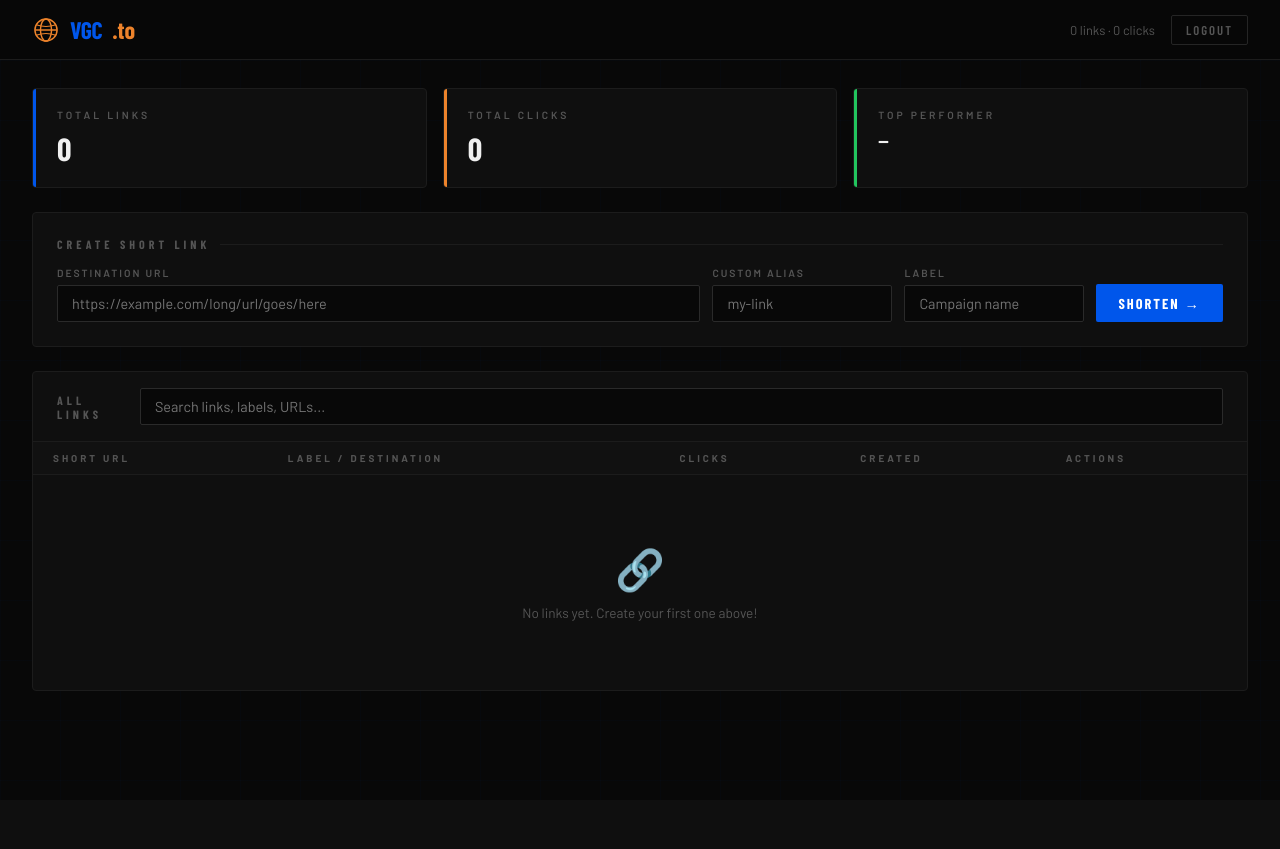
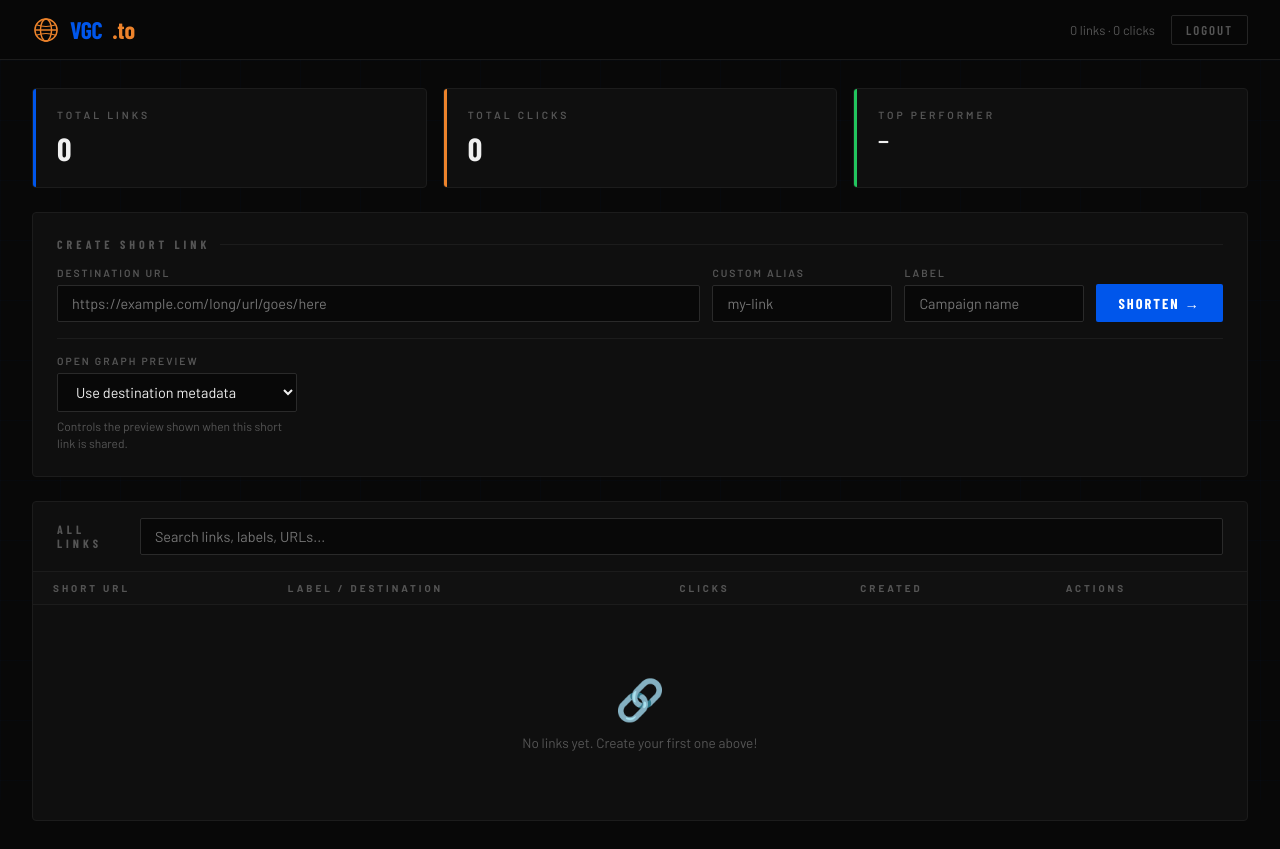
Before and after one commit to VanceGC/vgc-url-shortener, a Flask app: page / in a window 1280 px wide. Before the commit the page ends 691 px from the top, so only its background shows below. Run offline with Flask 3, Linux system fonts and the light colour scheme; the visitor is signed in with stand-in values (Sample User, id 1); data that the repository does not hold is empty; some web fonts are replaced.

Commit message:
Add per-link Open Graph previews

```diff
--- a/app/app.py
+++ b/app/app.py
@@ -1,6 +1,8 @@
 from flask import Flask, request, jsonify, redirect, session, url_for, render_template
 from flask_sqlalchemy import SQLAlchemy
 from flask_cors import CORS
+from sqlalchemy import inspect, text
+from sqlalchemy.exc import OperationalError
 from functools import wraps
 from datetime import timedelta, datetime
 import os
@@ -11,6 +13,8 @@ import qrcode
 import qrcode.image.svg
 import io
 import base64
+
+from og_metadata import fetch_open_graph, is_preview_crawler, validate_http_url
 
 app = Flask(__name__)
 CORS(app)
@@ -24,7 +28,10 @@ DB_PASS = os.environ.get('DB_PASS', 'vgctopass')
 DB_HOST = os.environ.get('DB_HOST', 'db')
 DB_NAME = os.environ.get('DB_NAME', 'vgcto')
 
-app.config['SQLALCHEMY_DATABASE_URI'] = f'mysql+pymysql://{DB_USER}:{DB_PASS}@{DB_HOST}/{DB_NAME}'
+app.config['SQLALCHEMY_DATABASE_URI'] = os.environ.get(
+    'DATABASE_URL',
+    f'mysql+pymysql://{DB_USER}:{DB_PASS}@{DB_HOST}/{DB_NAME}'
+)
 app.config['SQLALCHEMY_TRACK_MODIFICATIONS'] = False
 
 db = SQLAlchemy(app)
@@ -44,6 +51,51 @@ class URLMap(db.Model):
     click_count = db.Column(db.Integer, default=0)
     last_clicked = db.Column(db.DateTime, nullable=True)
     label = db.Column(db.String(255), nullable=True)
+    og_mode = db.Column(db.String(20), nullable=False, default='destination')
+    og_title = db.Column(db.String(255), nullable=True)
+    og_description = db.Column(db.String(1000), nullable=True)
+    og_image = db.Column(db.String(2048), nullable=True)
+
+
+def normalize_og_mode(value):
+    return value if value in {'destination', 'custom'} else 'destination'
+
+
+def clean_text(value, limit):
+    return value.strip()[:limit] if isinstance(value, str) else ''
+
+
+def clean_optional_url(value):
+    value = clean_text(value, 2048)
+    return validate_http_url(value) if value else ''
+
+
+def refresh_destination_metadata(link):
+    try:
+        metadata = fetch_open_graph(link.original_url)
+    except Exception as exc:
+        app.logger.warning("Could not fetch Open Graph metadata for %s: %s", link.original_url, exc)
+        metadata = {'title': '', 'description': '', 'image': ''}
+
+    link.og_title = metadata['title'][:255] or None
+    link.og_description = metadata['description'][:1000] or None
+    link.og_image = metadata['image'][:2048] or None
+
+
+def serialize_link(link):
+    return {
+        'id': link.id,
+        'short': link.short,
+        'original_url': link.original_url,
+        'label': link.label or '',
+        'click_count': link.click_count,
+        'created_at': link.created_at.isoformat() if link.created_at else None,
+        'last_clicked': link.last_clicked.isoformat() if link.last_clicked else None,
+        'og_mode': link.og_mode or 'destination',
+        'og_title': link.og_title or '',
+        'og_description': link.og_description or '',
+        'og_image': link.og_image or ''
+    }
 
 def login_required(f):
     @wraps(f)
@@ -86,6 +138,22 @@ def redirect_short_url(shortcode):
         return "Not found", 404
     entry = URLMap.query.filter_by(short=shortcode).first()
     if entry:
+        if is_preview_crawler(request.headers.get('User-Agent')):
+            if (entry.og_mode or 'destination') == 'destination' and not any([
+                entry.og_title, entry.og_description, entry.og_image
+            ]):
+                refresh_destination_metadata(entry)
+                db.session.commit()
+
+            return render_template(
+                'redirect.html',
+                destination=entry.original_url,
+                short_url=request.url,
+                title=entry.og_title or entry.label or entry.original_url,
+                description=entry.og_description or '',
+                image=entry.og_image or ''
+            )
+
         entry.click_count += 1
         entry.last_clicked = datetime.utcnow()
         db.session.commit()
@@ -95,13 +163,19 @@ def redirect_short_url(shortcode):
 @app.route('/api/shorten', methods=['POST'])
 @login_required
 def shorten():
-    data = request.get_json()
+    data = request.get_json(silent=True) or {}
     original_url = data.get('url')
     custom_alias = data.get('custom_alias')
     label = data.get('label', '')
+    og_mode = normalize_og_mode(data.get('og_mode'))
 
     if not original_url:
         return jsonify({'error': 'URL is required'}), 400
+
+    try:
+        original_url = validate_http_url(original_url)
+    except ValueError as exc:
+        return jsonify({'error': str(exc)}), 400
 
     if custom_alias:
         if URLMap.query.filter_by(short=custom_alias).first():
@@ -112,7 +186,23 @@ def shorten():
         while URLMap.query.filter_by(short=short).first():
             short = ''.join(random.choices(string.ascii_letters + string.digits, k=6))
 
-    new_entry = URLMap(original_url=original_url, short=short, label=label)
+    new_entry = URLMap(
+        original_url=original_url,
+        short=short,
+        label=label,
+        og_mode=og_mode
+    )
+    if og_mode == 'custom':
+        try:
+            og_image = clean_optional_url(data.get('og_image'))
+        except ValueError as exc:
+            return jsonify({'error': f'Preview image: {exc}'}), 400
+        new_entry.og_title = clean_text(data.get('og_title'), 255) or None
+        new_entry.og_description = clean_text(data.get('og_description'), 1000) or None
+        new_entry.og_image = og_image or None
+    else:
+        refresh_destination_metadata(new_entry)
+
     db.session.add(new_entry)
     db.session.commit()
 
@@ -122,23 +212,12 @@ def shorten():
 @login_required
 def list_links():
     links = URLMap.query.order_by(URLMap.created_at.desc()).all()
-    return jsonify([
-        {
-            'id': link.id,
-            'short': link.short,
-            'original_url': link.original_url,
-            'label': link.label or '',
-            'click_count': link.click_count,
-            'created_at': link.created_at.isoformat() if link.created_at else None,
-            'last_clicked': link.last_clicked.isoformat() if link.last_clicked else None
-        }
-        for link in links
-    ])
+    return jsonify([serialize_link(link) for link in links])
 
 @app.route('/api/edit/<string:shortcode>', methods=['PUT'])
 @login_required
 def edit_link(shortcode):
-    data = request.get_json()
+    data = request.get_json(silent=True) or {}
     new_url = data.get('new_url')
     new_label = data.get('label')
 
@@ -146,10 +225,28 @@ def edit_link(shortcode):
     if not link:
         return jsonify({'error': 'Shortcode not found'}), 404
 
+    og_mode = normalize_og_mode(data.get('og_mode', link.og_mode))
+
     if new_url:
-        link.original_url = new_url
+        try:
+            link.original_url = validate_http_url(new_url)
+        except ValueError as exc:
+            return jsonify({'error': str(exc)}), 400
     if new_label is not None:
         link.label = new_label
+
+    link.og_mode = og_mode
+    if og_mode == 'custom':
+        try:
+            og_image = clean_optional_url(data.get('og_image'))
+        except ValueError as exc:
+            return jsonify({'error': f'Preview image: {exc}'}), 400
+        link.og_title = clean_text(data.get('og_title'), 255) or None
+        link.og_description = clean_text(data.get('og_description'), 1000) or None
+        link.og_image = og_image or None
+    else:
+        refresh_destination_metadata(link)
+
     db.session.commit()
 
     return jsonify({'message': 'Link updated successfully'})
@@ -199,8 +296,29 @@ def get_stats():
         ]
     })
 
+def ensure_open_graph_columns():
+    columns = {column['name'] for column in inspect(db.engine).get_columns('url_map')}
+    additions = {
+        'og_mode': "VARCHAR(20) NOT NULL DEFAULT 'destination'",
+        'og_title': 'VARCHAR(255) NULL',
+        'og_description': 'VARCHAR(1000) NULL',
+        'og_image': 'VARCHAR(2048) NULL'
+    }
+    for name, definition in additions.items():
+        if name not in columns:
+            try:
+                db.session.execute(text(f'ALTER TABLE url_map ADD COLUMN {name} {definition}'))
+                db.session.commit()
+            except OperationalError as exc:
+                db.session.rollback()
+                error_code = exc.orig.args[0] if getattr(exc.orig, 'args', None) else None
+                if error_code != 1060:
+                    raise
+
+
 with app.app_context():
     db.create_all()
+    ensure_open_graph_columns()
 
 if __name__ == "__main__":
     app.run(host='0.0.0.0', port=5000, debug=False)
--- a/app/requirements.txt
+++ b/app/requirements.txt
@@ -5,3 +5,4 @@ pymysql==1.1.1
 qrcode[pil]==7.4.2
 gunicorn==22.0.0
 cryptography==42.0.8
+requests==2.32.5
--- a/app/templates/index.html
+++ b/app/templates/index.html
@@ -136,16 +136,40 @@
     letter-spacing: 2px; text-transform: uppercase;
     color: var(--muted); margin-bottom: 6px;
   }
-  input[type="text"], input[type="url"] {
+  input[type="text"], input[type="url"], select, textarea {
     width: 100%; background: var(--bg);
     border: 1px solid var(--muted2); border-radius: 2px;
     padding: 9px 14px; color: var(--text);
     font-family: 'Barlow', sans-serif; font-size: 0.9rem;
     transition: border-color 0.15s, box-shadow 0.15s; outline: none;
   }
-  input:focus {
+  input:focus, select:focus, textarea:focus {
     border-color: var(--blue);
     box-shadow: 0 0 0 3px rgba(0,86,235,0.08);
+  }
+  textarea { min-height: 76px; resize: vertical; }
+  .og-options {
+    margin-top: 16px; padding-top: 16px;
+    border-top: 1px solid var(--border);
+  }
+  .og-options-grid {
+    display: grid; grid-template-columns: 240px 1fr 1fr;
+    gap: 12px; align-items: start;
+  }
+  .og-custom-fields {
+    display: none; grid-column: 1 / -1;
+    grid-template-columns: 1fr 1fr; gap: 12px;
+  }
+  .og-custom-fields.show { display: grid; }
+  .og-description-field { grid-column: 1 / -1; }
+  .field-help {
+    color: var(--muted); font-size: 0.75rem;
+    line-height: 1.4; margin-top: 6px;
+  }
+  .og-badge {
+    display: inline-block; margin-top: 5px;
+    color: var(--orange); font-size: 0.65rem;
+    letter-spacing: 1px; text-transform: uppercase;
   }
   .btn-create {
     background: var(--blue); border: none; border-radius: 2px;
@@ -332,6 +356,8 @@
 
   @media (max-width: 900px) {
     .form-row { grid-template-columns: 1fr; }
+    .og-options-grid, .og-custom-fields { grid-template-columns: 1fr; }
+    .og-description-field { grid-column: auto; }
     .stats-row { grid-template-columns: 1fr 1fr; }
     main { padding: 12px; }
     header { padding: 0 16px; }
@@ -412,6 +438,32 @@
         </div>
         <button class="btn-create" onclick="createLink()">Shorten →</button>
       </div>
+      <div class="og-options">
+        <div class="og-options-grid">
+          <div class="field">
+            <label>Open Graph Preview</label>
+            <select id="og-mode" onchange="toggleOgFields('create')">
+              <option value="destination" selected>Use destination metadata</option>
+              <option value="custom">Use custom metadata</option>
+            </select>
+            <div class="field-help">Controls the preview shown when this short link is shared.</div>
+          </div>
+          <div class="og-custom-fields" id="create-og-custom-fields">
+            <div class="field">
+              <label>Preview Title</label>
+              <input type="text" id="og-title" maxlength="255" placeholder="Title shown in social previews">
+            </div>
+            <div class="field">
+              <label>Preview Image URL</label>
+              <input type="url" id="og-image" placeholder="https://example.com/image.jpg">
+            </div>
+            <div class="field og-description-field">
+              <label>Preview Description</label>
+              <textarea id="og-description" maxlength="1000" placeholder="Description shown in social previews"></textarea>
+            </div>
+          </div>
+        </div>
+      </div>
       <div class="result-bar" id="result-bar">
         <span class="result-url" id="result-url"></span>
         <button class="copy-result-btn" onclick="copyResult()">Copy</button>
@@ -453,6 +505,28 @@
     <div class="modal-field">
       <label>Destination URL</label>
       <input type="url" id="edit-url">
+    </div>
+    <div class="modal-field">
+      <label>Open Graph Preview</label>
+      <select id="edit-og-mode" onchange="toggleOgFields('edit')">
+        <option value="destination">Use destination metadata</option>
+        <option value="custom">Use custom metadata</option>
+      </select>
+      <div class="field-help">Saving destination mode refreshes metadata from the destination page.</div>
+    </div>
+    <div class="og-custom-fields" id="edit-og-custom-fields">
+      <div class="modal-field">
+        <label>Preview Title</label>
+        <input type="text" id="edit-og-title" maxlength="255">
+      </div>
+      <div class="modal-field">
+        <label>Preview Image URL</label>
+        <input type="url" id="edit-og-image">
+      </div>
+      <div class="modal-field og-description-field">
+        <label>Preview Description</label>
+        <textarea id="edit-og-description" maxlength="1000"></textarea>
+      </div>
     </div>
     <div class="modal-actions">
       <button class="btn-cancel" onclick="closeModal('edit-modal')">Cancel</button>
@@ -512,6 +586,7 @@ function renderLinks(links) {
       <td>
         ${l.label ? `<div class="label-txt">${escHtml(l.label)}</div>` : ''}
         <div class="dest-url" title="${escHtml(l.original_url)}">${escHtml(l.original_url)}</div>
+        <span class="og-badge">OG: ${l.og_mode === 'custom' ? 'Custom' : 'Destination'}</span>
       </td>
       <td><span class="clicks-badge">↗ ${l.click_count.toLocaleString()}</span></td>
       <td><span class="date-txt">${formatDate(l.created_at)}</span></td>
@@ -519,7 +594,7 @@ function renderLinks(links) {
         <div class="actions">
           <button class="btn-icon btn-copy" data-url="https://vgc.to/${l.short}">Copy</button>
           <button class="btn-icon qr btn-qr" data-short="${l.short}">QR</button>
-          <button class="btn-icon btn-edit" data-short="${l.short}" data-url="${escHtml(l.original_url)}" data-label="${escHtml(l.label || '')}">Edit</button>
+          <button class="btn-icon btn-edit" data-short="${l.short}">Edit</button>
           <button class="btn-icon danger btn-delete" data-short="${l.short}">Delete</button>
         </div>
       </td>
@@ -533,7 +608,7 @@ function renderLinks(links) {
     btn.addEventListener('click', () => showQR(btn.dataset.short));
   });
   tbody.querySelectorAll('.btn-edit').forEach(btn => {
-    btn.addEventListener('click', () => openEdit(btn.dataset.short, btn.dataset.url, btn.dataset.label));
+    btn.addEventListener('click', () => openEdit(btn.dataset.short));
   });
   tbody.querySelectorAll('.btn-delete').forEach(btn => {
     btn.addEventListener('click', () => deleteLink(btn.dataset.short));
@@ -553,11 +628,18 @@ async function createLink() {
   const url = document.getElementById('long-url').value.trim();
   const alias = document.getElementById('custom-alias').value.trim();
   const label = document.getElementById('label').value.trim();
+  const og_mode = document.getElementById('og-mode').value;
+  const og_title = document.getElementById('og-title').value.trim();
+  const og_description = document.getElementById('og-description').value.trim();
+  const og_image = document.getElementById('og-image').value.trim();
   if (!url) { showToast('Please enter a URL', true); return; }
   const r = await fetch('/api/shorten', {
     method: 'POST',
     headers: {'Content-Type': 'application/json'},
-    body: JSON.stringify({url, custom_alias: alias || undefined, label})
+    body: JSON.stringify({
+      url, custom_alias: alias || undefined, label,
+      og_mode, og_title, og_description, og_image
+    })
   });
   const d = await r.json();
   if (r.ok) {
@@ -566,6 +648,11 @@ async function createLink() {
     document.getElementById('long-url').value = '';
     document.getElementById('custom-alias').value = '';
     document.getElementById('label').value = '';
+    document.getElementById('og-mode').value = 'destination';
+    document.getElementById('og-title').value = '';
+    document.getElementById('og-description').value = '';
+    document.getElementById('og-image').value = '';
+    toggleOgFields('create');
     loadLinks(); loadStats();
     showToast('Link created!');
   } else {
@@ -603,10 +690,17 @@ function fallbackCopy(text) {
   document.body.removeChild(el);
 }
 
-function openEdit(shortcode, url, label) {
+function openEdit(shortcode) {
+  const link = allLinks.find(item => item.short === shortcode);
+  if (!link) return;
   document.getElementById('edit-shortcode').value = shortcode;
-  document.getElementById('edit-url').value = url;
-  document.getElementById('edit-label').value = label;
+  document.getElementById('edit-url').value = link.original_url;
+  document.getElementById('edit-label').value = link.label || '';
+  document.getElementById('edit-og-mode').value = link.og_mode || 'destination';
+  document.getElementById('edit-og-title').value = link.og_title || '';
+  document.getElementById('edit-og-description').value = link.og_description || '';
+  document.getElementById('edit-og-image').value = link.og_image || '';
+  toggleOgFields('edit');
   document.getElementById('edit-modal').classList.add('show');
 }
 
@@ -614,13 +708,18 @@ async function saveEdit() {
   const shortcode = document.getElementById('edit-shortcode').value;
   const new_url = document.getElementById('edit-url').value.trim();
   const label = document.getElementById('edit-label').value.trim();
+  const og_mode = document.getElementById('edit-og-mode').value;
+  const og_title = document.getElementById('edit-og-title').value.trim();
+  const og_description = document.getElementById('edit-og-description').value.trim();
+  const og_image = document.getElementById('edit-og-image').value.trim();
   const r = await fetch(`/api/edit/${shortcode}`, {
     method: 'PUT',
     headers: {'Content-Type': 'application/json'},
-    body: JSON.stringify({new_url, label})
+    body: JSON.stringify({new_url, label, og_mode, og_title, og_description, og_image})
   });
+  const d = await r.json();
   if (r.ok) { closeModal('edit-modal'); loadLinks(); showToast('Link updated!'); }
-  else showToast('Error updating link', true);
+  else showToast(d.error || 'Error updating link', true);
 }
 
 async function deleteLink(shortcode) {
@@ -647,6 +746,11 @@ function downloadQR() {
 }
 
 function closeModal(id) { document.getElementById(id).classList.remove('show'); }
+
+function toggleOgFields(context) {
+  const mode = document.getElementById(context === 'create' ? 'og-mode' : 'edit-og-mode').value;
+  document.getElementById(`${context}-og-custom-fields`).classList.toggle('show', mode === 'custom');
+}
 
 function showToast(msg, isError = false) {
   const t = document.getElementById('toast');
```
Also changed, not shown: app/og_metadata.py (added, +146 -0 lines), app/templates/redirect.html (added, +23 -0 lines), app/test_app.py (added, +68 -0 lines), app/test_og_metadata.py (added, +56 -0 lines), .github/workflows/tests.yml (added), README.md.
